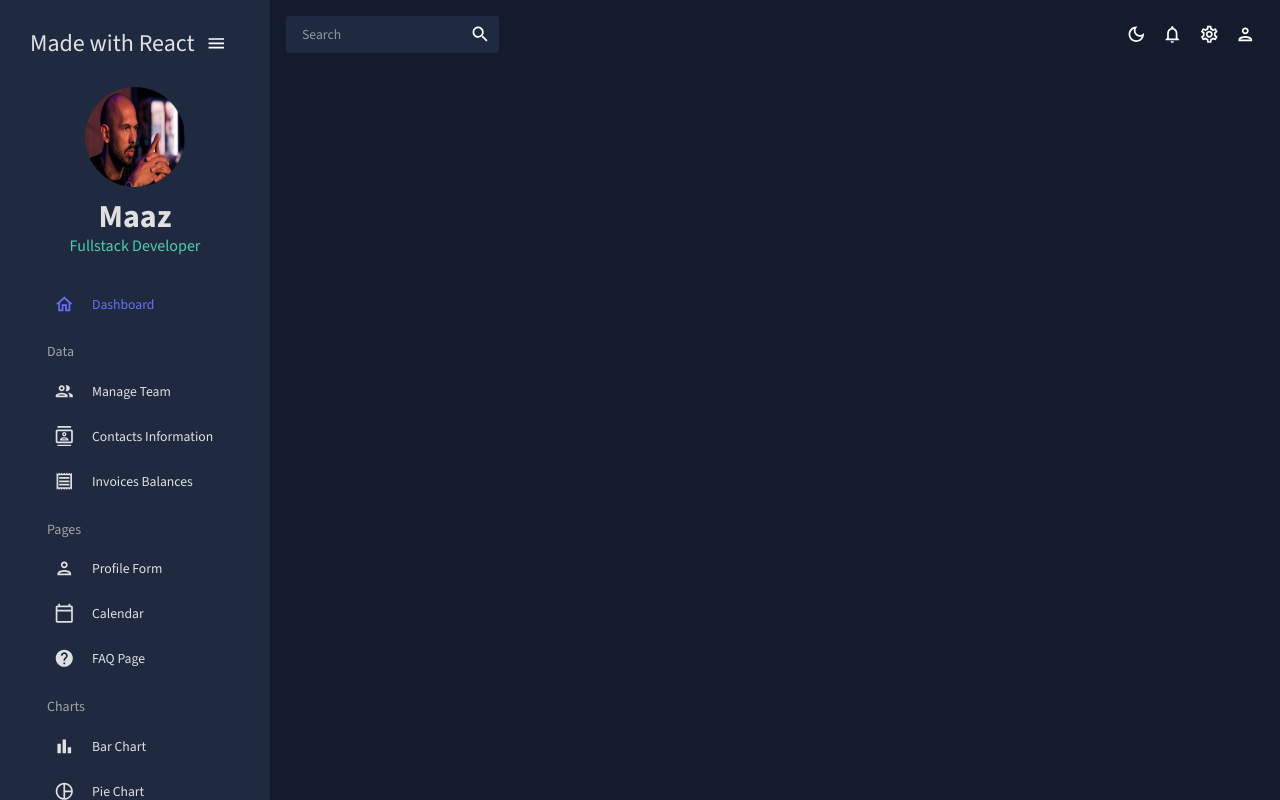
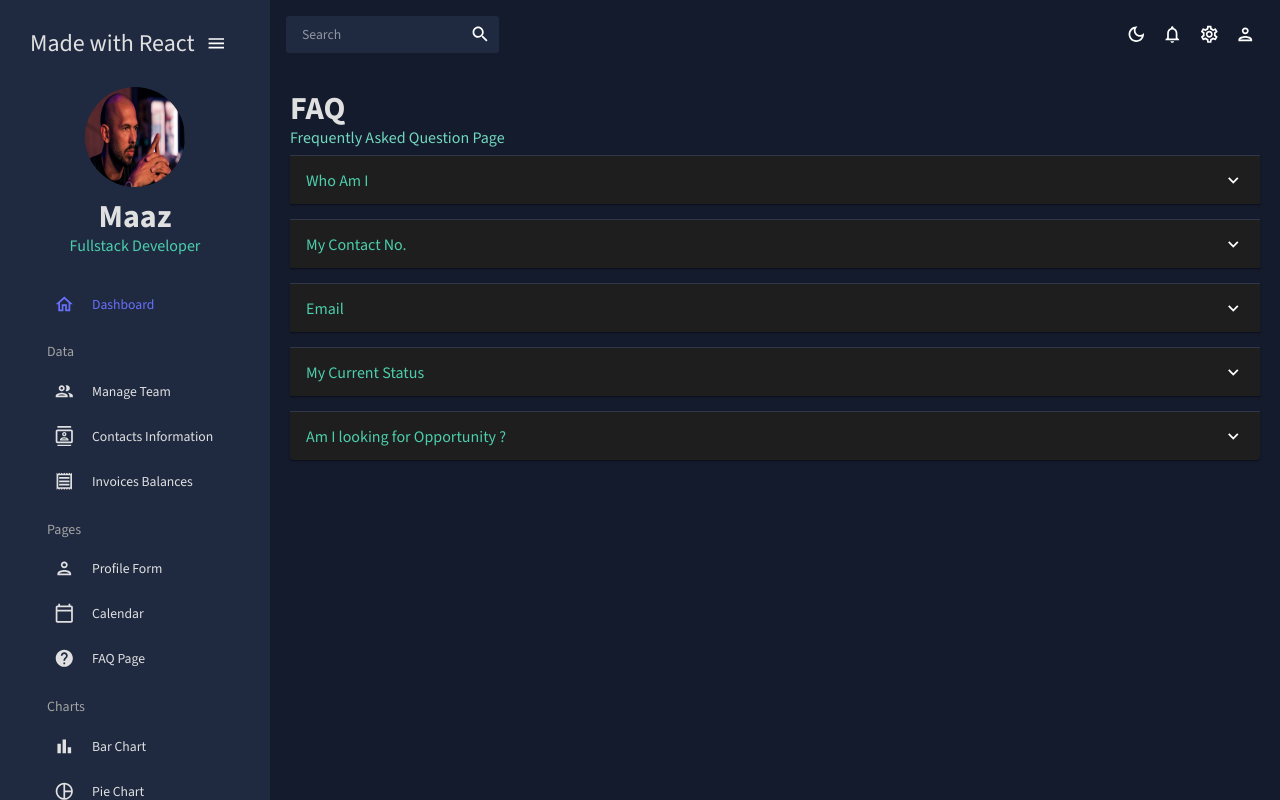
Before and after one commit to maazkhan77/dashboard-react-app, a React (Create React App) app: page /faq in a window 1280 px wide. Built offline with nearby package versions, Linux system fonts and the light colour scheme.

Commit message:
Faq Screen Ready

```diff
--- a/src/App.js
+++ b/src/App.js
@@ -7,12 +7,12 @@ import Dashboard from "./scenes/dashboard";
 import Team from "./scenes/team";
 import Invoice from "./scenes/invoices";
 import Contacts from "./scenes/contacts";
+import Form from "./scenes/form";
 import Calendar from "./scenes/calendar";
+import FAQ from "./scenes/faq";
 // import Bar from "./scenes/bar";
-import Form from "./scenes/form";
 // import Line from "./scenes/line";
 // import Pie from "./scenes/pie";
-// import FAQ from "./scenes/faq";
 // import Geography from "./scenes/geography";
 
 function App() {
@@ -33,10 +33,10 @@ function App() {
               <Route path="/invoices" element={<Invoice />} />
               <Route path="/form" element={<Form />} />
               <Route path="/calendar" element={<Calendar />} />
+              <Route path="/faq" element={<FAQ />} />
               {/* <Route path="/bar" element={<Bar />} /> */}
               {/* <Route path="/pie" element={<Pie />} /> */}
               {/* <Route path="/line" element={<Line />} /> */}
-              {/* <Route path="/faq" element={<FAQ />} /> */}
               {/* <Route path="/geography" element={<Geography />} /> */}
             </Routes>
           </main>
--- a/src/scenes/contacts/index.jsx
+++ b/src/scenes/contacts/index.jsx
@@ -46,7 +46,7 @@ const Contacts = () => {
       flex: 1,
     },
     {
-      field: "zipcode",
+      field: "zipCode",
       headerName: "Zip Code",
       flex: 1,
     },
--- /dev/null
+++ b/src/scenes/faq/index.jsx
@@ -0,0 +1,78 @@
+import {
+  Accordion,
+  AccordionDetails,
+  AccordionSummary,
+  Box,
+  List,
+  ListItem,
+  ListItemText,
+  Typography,
+  useTheme,
+} from "@mui/material";
+import Header from "../../components/Header";
+import { tokens } from "../../theme";
+import { ExpandMore } from "@mui/icons-material";
+
+const FAQ = () => {
+  const theme = useTheme();
+  const colors = tokens(theme.palette.mode);
+
+  return (
+    <Box m="20px">
+      <Header title="FAQ" subtitle="Frequently Asked Question Page" />
+
+      <Accordion sx={{ mt: 1 }}>
+        <AccordionSummary expandIcon={<ExpandMore />}>
+          <Typography color={colors.greenAccent[500]} variant="h5">
+            Who Am I
+          </Typography>
+        </AccordionSummary>
+        <AccordionDetails>
+          <Typography>I am a Fullstack developer (MERN)</Typography>
+        </AccordionDetails>
+      </Accordion>
+      <Accordion sx={{ mt: 2 }}>
+        <AccordionSummary expandIcon={<ExpandMore />}>
+          <Typography color={colors.greenAccent[500]} variant="h5">
+            My Contact No.
+          </Typography>
+        </AccordionSummary>
+        <AccordionDetails>
+          <Typography>Phone Number / Whatsapp -- 9511669712</Typography>
+        </AccordionDetails>
+      </Accordion>
+      <Accordion sx={{ mt: 2 }}>
+        <AccordionSummary expandIcon={<ExpandMore />}>
+          <Typography color={colors.greenAccent[500]} variant="h5">
+            Email
+          </Typography>
+        </AccordionSummary>
+        <AccordionDetails>
+          <Typography>Maazkhan7769@gmail.com</Typography>
+        </AccordionDetails>
+      </Accordion>
+      <Accordion sx={{ mt: 2 }}>
+        <AccordionSummary expandIcon={<ExpandMore />}>
+          <Typography color={colors.greenAccent[500]} variant="h5">
+            My Current Status
+          </Typography>
+        </AccordionSummary>
+        <AccordionDetails>
+          <Typography>Working As a Front End Developer (React)</Typography>
+        </AccordionDetails>
+      </Accordion>
+      <Accordion sx={{ mt: 2 }}>
+        <AccordionSummary expandIcon={<ExpandMore />}>
+          <Typography color={colors.greenAccent[500]} variant="h5">
+            Am I looking for Opportunity ?
+          </Typography>
+        </AccordionSummary>
+        <AccordionDetails>
+          <Typography>yes feel free to contact me</Typography>
+        </AccordionDetails>
+      </Accordion>
+    </Box>
+  );
+};
+
+export default FAQ;
```
